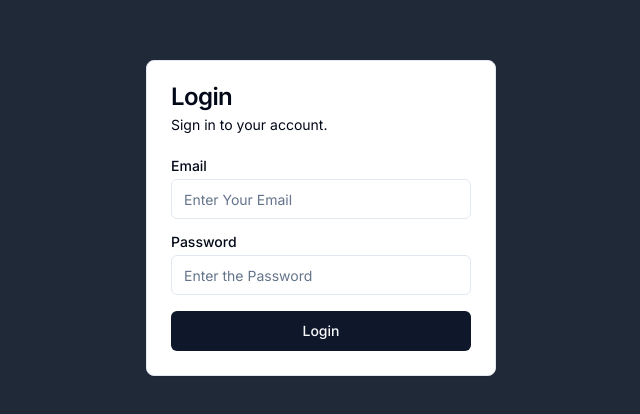
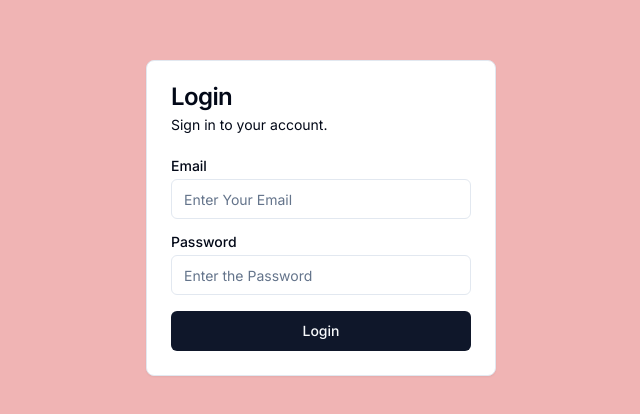
Before and after one commit to JBAnkitjakhar/bsp-nu, a Next.js app: page /login in a window 1280 px wide. Shown: the part 182-596 px from the top of the page, without its empty margins (319-959 px from the left). Built offline with nearby package versions, Linux system fonts and the light colour scheme; no server answers.

Commit message:
change page login

```diff
--- a/src/app/login/page.tsx
+++ b/src/app/login/page.tsx
@@ -5,7 +5,7 @@ import LoginForm from "./Form";
 const Page = async () => {
   const session = await auth();
   return (
-    <section className="flex items-center justify-center min-h-screen w-full bg-gray-800">
+    <section className="flex items-center justify-center min-h-screen w-full " style={{background:'rgb(240, 180, 180)'}}>
       <div>
         <LoginForm />
       </div>
```
